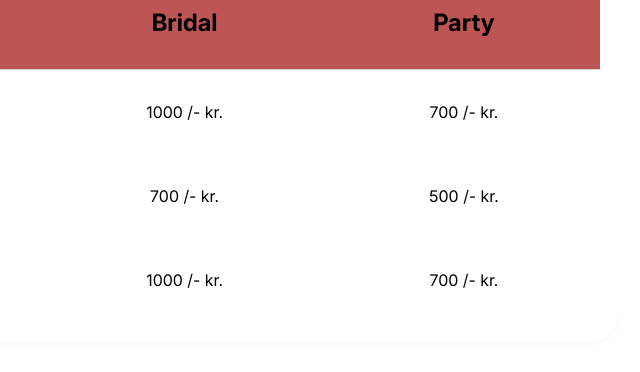
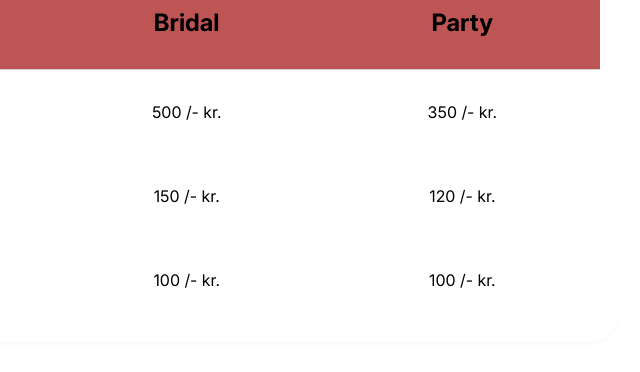
Before and after one commit to Hina-Wajid/indie-projekt-HinaWajid, a plain HTML site: page priser.html in a window 1280 px wide. Shown: the part 846-1218 px from the top of the page, 600-1240 px from the left. Drawn offline with Linux system fonts and the light colour scheme; a web font is replaced by a local one.

Commit message:
prices updated

```diff
--- a/priser.html
+++ b/priser.html
@@ -87,18 +87,18 @@
                     <tbody>
                         <tr>
                             <th>hånd & fødder</th>
-                            <td>1000 /- kr.</td>
-                            <td>700 /- kr.</td>
+                            <td>500 /- kr.</td>
+                            <td>350 /- kr.</td>
                         </tr>
                         <tr>
                             <th>hånd -bagsider optil albue</th>
-                            <td>700 /- kr.</td>
-                            <td>500 /- kr.</td>
+                            <td>150 /- kr.</td>
+                            <td>120 /- kr.</td>
                         </tr>
                         <tr>
                             <th>hånd -alle fire sider</th>
-                            <td>1000 /- kr.</td>
-                            <td>700 /- kr.</td>
+                            <td>100 /- kr.</td>
+                            <td>100 /- kr.</td>
                         </tr>
                     </tbody>
                 </table>
```
